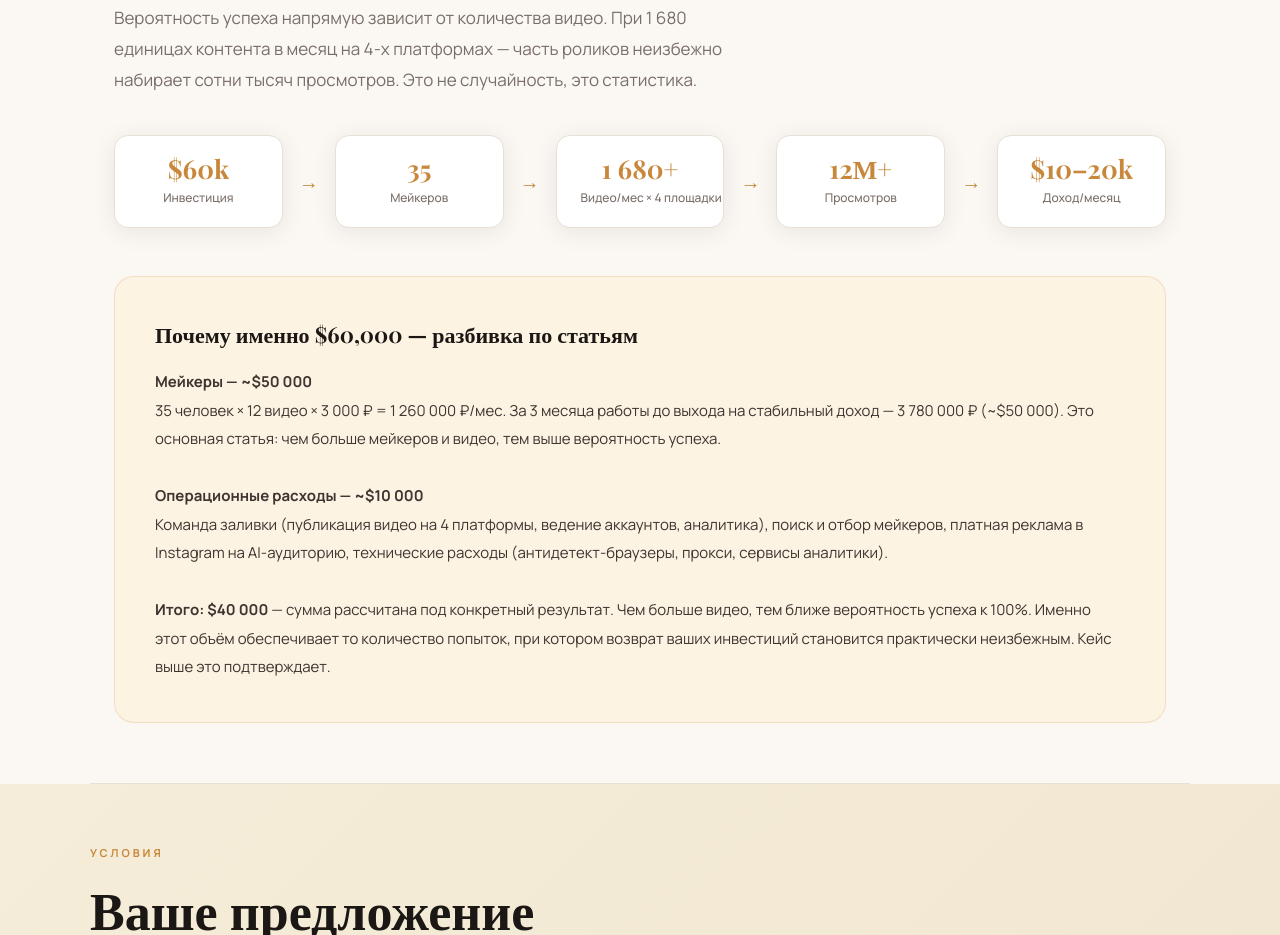
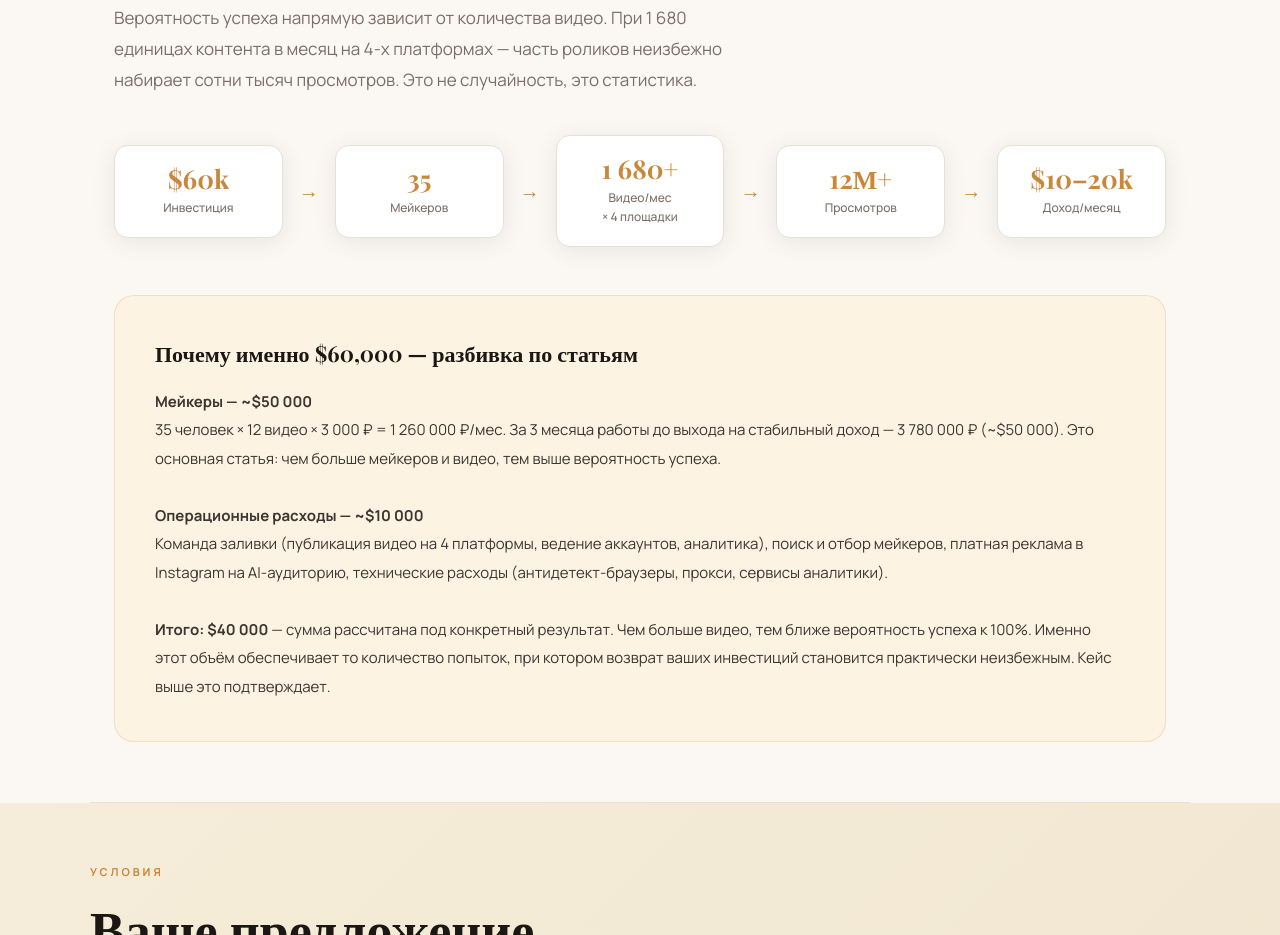
Before and after one commit to shikardosteam/ayna, a plain HTML site: page index.html in a window 1280 px wide. Shown: the part 3834-4769 px from the top of the page. Drawn offline with nearby package versions, Linux system fonts and the light colour scheme.

Commit message:
Add files via upload

```diff
--- a/index.html
+++ b/index.html
@@ -79,7 +79,7 @@
   .math-explain-title { font-family: 'Playfair Display', serif; font-size: 22px; font-weight: 700; color: var(--dark); margin-bottom: 16px; }
   .math-explain-text { font-size: 15px; color: var(--text); line-height: 1.9; }
   .math-flow { display: flex; align-items: center; gap: 16px; margin-top: 40px; }
-  .math-flow-item { background: var(--warm-white); border-radius: 14px; padding: 20px 24px; border: 1px solid var(--border); text-align: center; flex: 1; min-width: 130px; box-shadow: var(--shadow); white-space: nowrap; }
+  .math-flow-item { background: var(--warm-white); border-radius: 14px; padding: 20px 24px; border: 1px solid var(--border); text-align: center; flex: 1; min-width: 130px; box-shadow: var(--shadow); display: flex; flex-direction: column; align-items: center; justify-content: center; }
   .math-flow-num { font-family: 'Playfair Display', serif; font-size: 26px; font-weight: 700; color: var(--accent); line-height: 1; }
   .math-flow-label { font-size: 12px; color: var(--text-light); margin-top: 6px; font-weight: 500; }
   .math-flow-arrow { font-size: 20px; color: var(--accent); flex-shrink: 0; }
@@ -388,7 +388,7 @@
     <div class="math-flow-arrow">→</div>
     <div class="math-flow-item">
       <div class="math-flow-num">1 680+</div>
-      <div class="math-flow-label">Видео/мес × 4 площадки</div>
+      <div class="math-flow-label">Видео/мес<br>× 4 площадки</div>
     </div>
     <div class="math-flow-arrow">→</div>
     <div class="math-flow-item">
```
